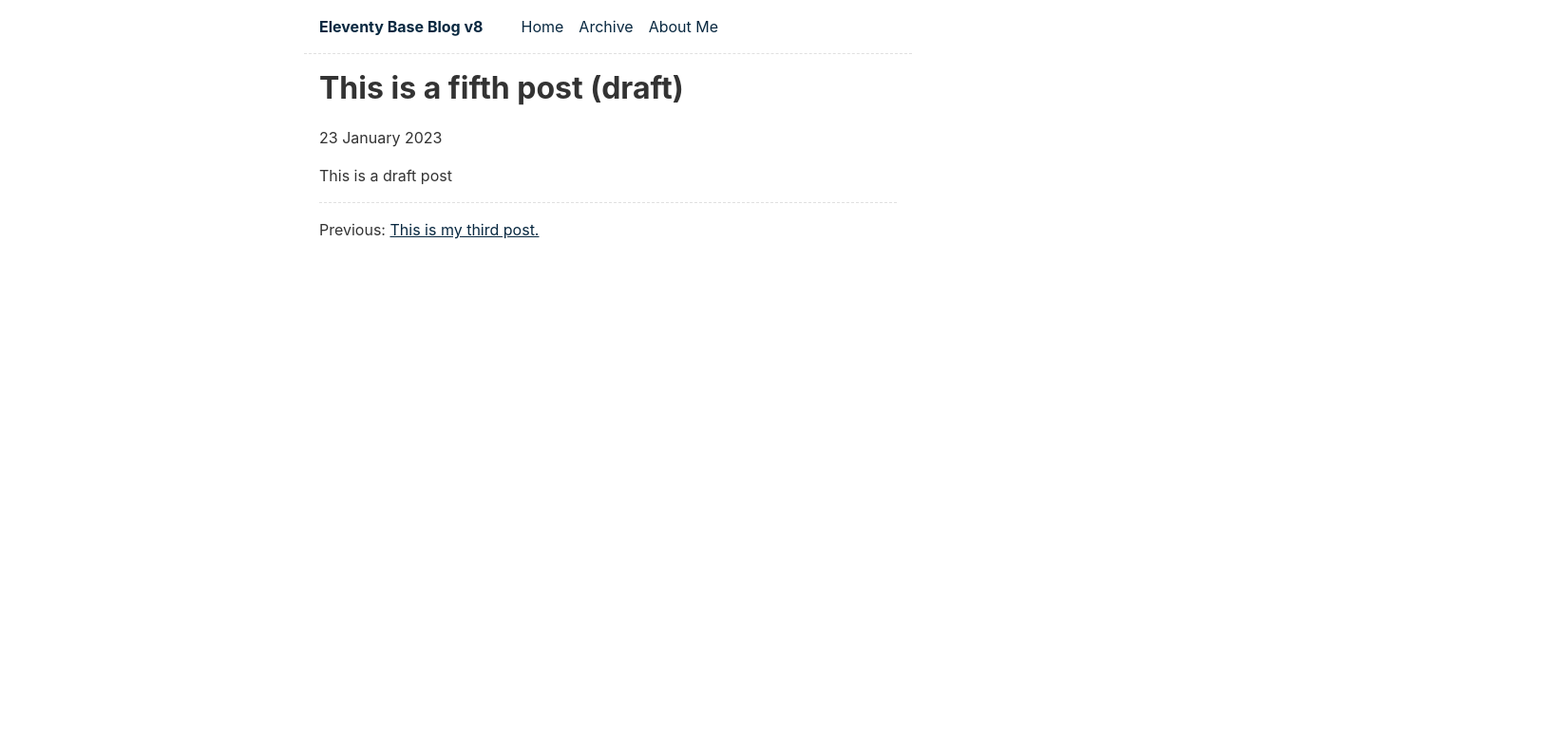
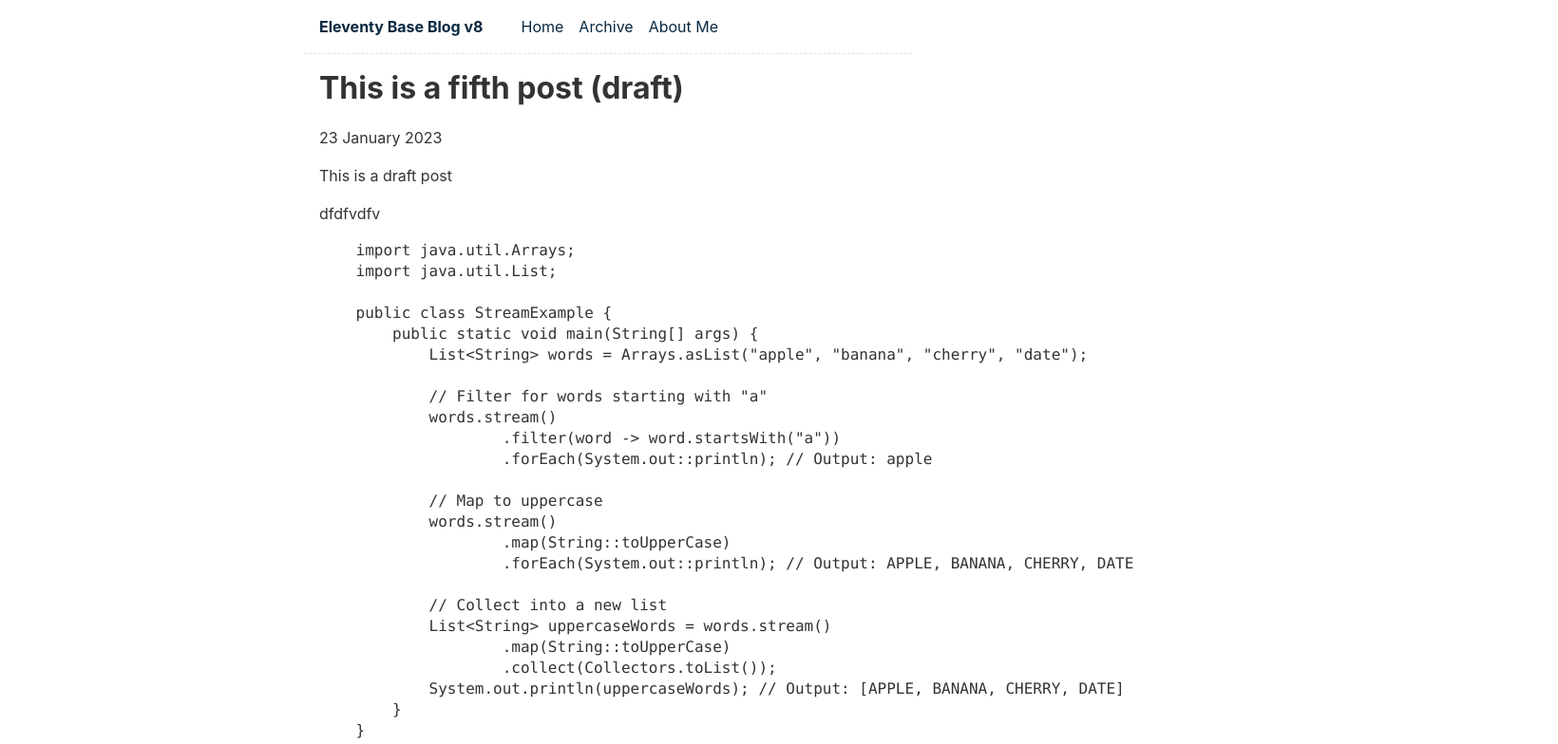
Before and after one commit to srikanthlankapalli/eleventy-blog, an Eleventy site: page content/blog/fifthpost.md in a window 1280 px wide. Shown: the top 784 px of the page at 95% size, 1640 px wide, since content can reach past the window. Built offline with nearby package versions, Linux system fonts and the light colour scheme; Eleventy itself is replaced by a stand-in of ours; code samples lack their colours; files that its build step writes are made by us from their sources.

Commit message:
Update content/blog/fifthpost.md (via Pages CMS)

````diff
--- a/content/blog/fifthpost.md
+++ b/content/blog/fifthpost.md
@@ -4,3 +4,34 @@ date: 2023-01-23
 draft: true
 ---
 This is a draft post
+
+dfdfvdfv
+
+```
+    import java.util.Arrays;
+    import java.util.List;
+
+    public class StreamExample {
+        public static void main(String[] args) {
+            List<String> words = Arrays.asList("apple", "banana", "cherry", "date");
+
+            // Filter for words starting with "a"
+            words.stream()
+                    .filter(word -> word.startsWith("a"))
+                    .forEach(System.out::println); // Output: apple
+
+            // Map to uppercase
+            words.stream()
+                    .map(String::toUpperCase)
+                    .forEach(System.out::println); // Output: APPLE, BANANA, CHERRY, DATE
+
+            // Collect into a new list
+            List<String> uppercaseWords = words.stream()
+                    .map(String::toUpperCase)
+                    .collect(Collectors.toList());
+            System.out.println(uppercaseWords); // Output: [APPLE, BANANA, CHERRY, DATE]
+        }
+    }
+```
+
+![](/public/img/GiWR7cea8AA4zG6.jpeg)
````
